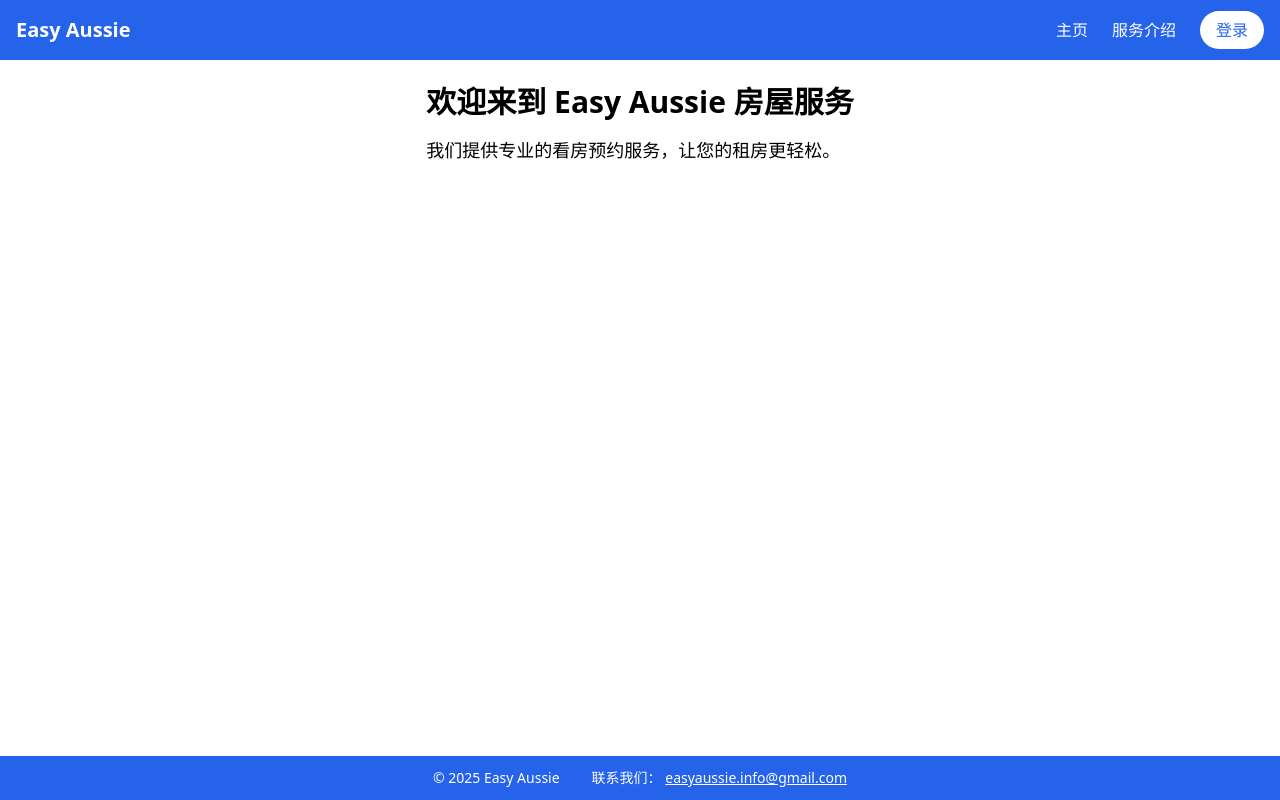
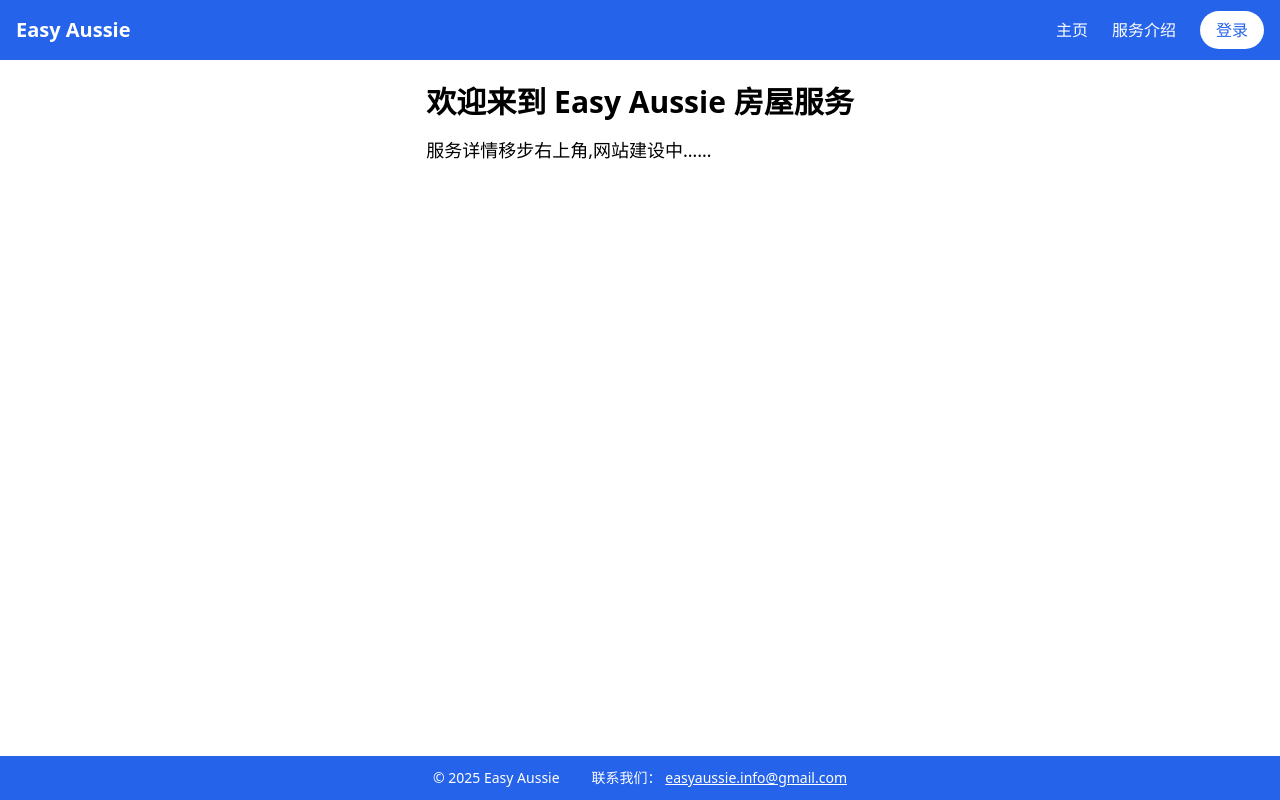
Before and after one commit to HashZard/EasyAussie, a plain HTML site: page frontend/index.html in a window 1280 px wide. Drawn offline with nearby package versions, Linux system fonts and the light colour scheme; no server answers.

Commit message:
###一期上线

```diff
--- a/frontend/index.html
+++ b/frontend/index.html
@@ -12,7 +12,7 @@
 
 <main class="flex-grow p-6 max-w-5xl mx-auto">
     <h1 class="text-3xl font-bold mb-4">欢迎来到 Easy Aussie 房屋服务</h1>
-    <p class="text-lg">我们提供专业的看房预约服务，让您的租房更轻松。</p>
+    <p class="text-lg">服务详情移步右上角,网站建设中……</p>
 </main>
 
 <div id="footer"></div>
```
